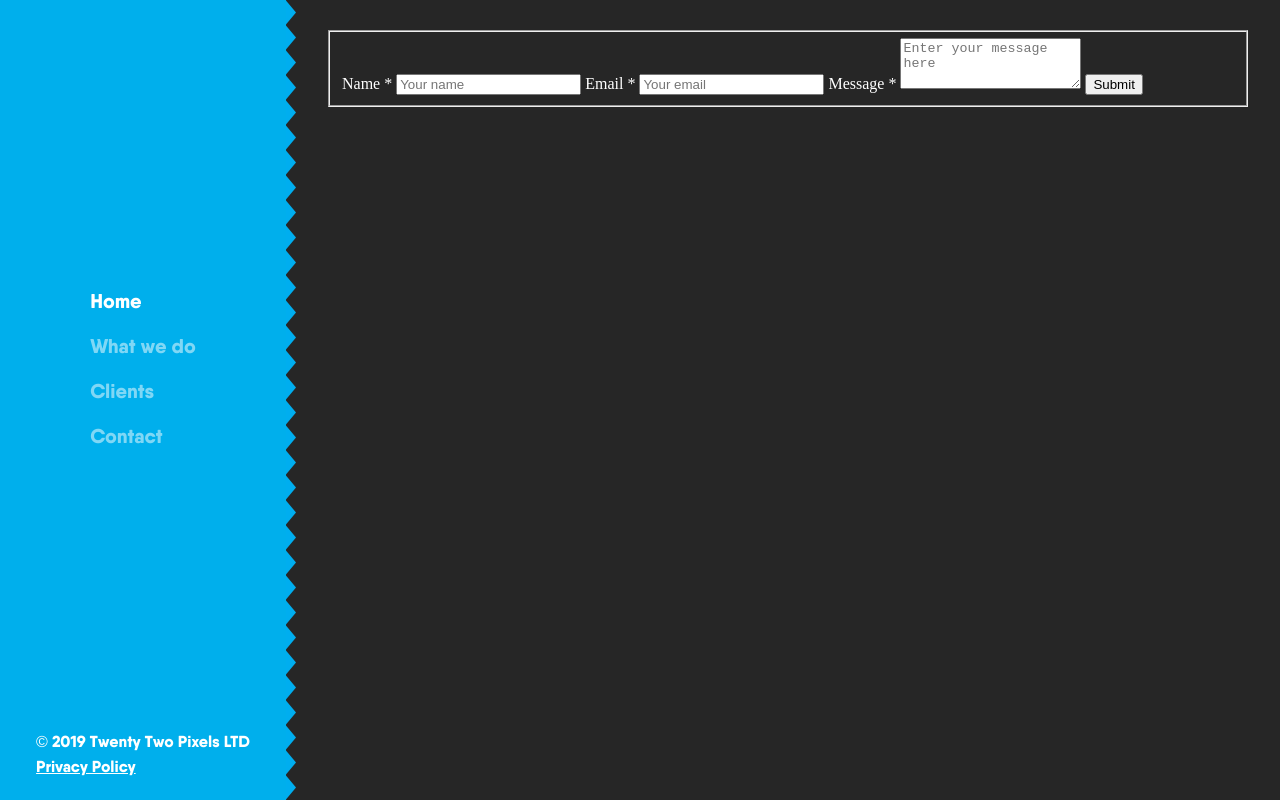
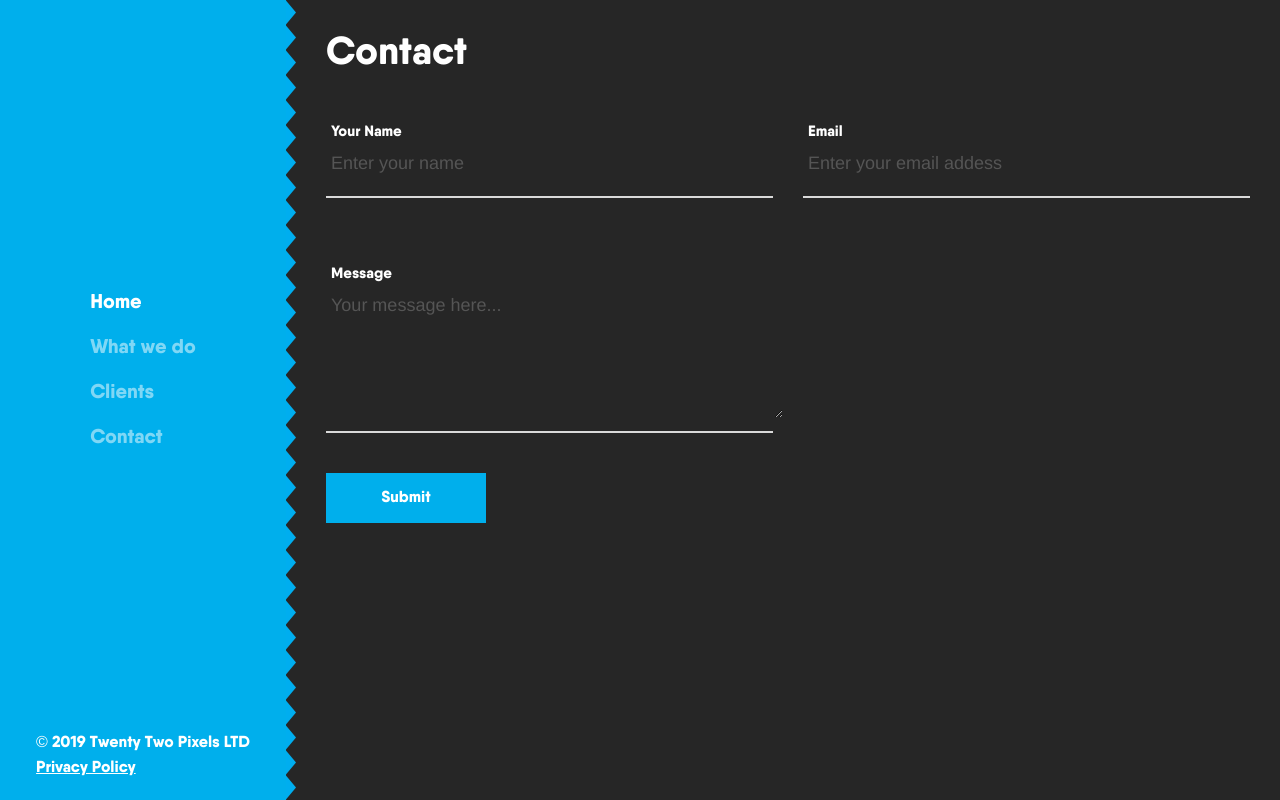
Before and after one commit to twenty-two-pixels/twenty-two-pixels, a Node server app: page /contact in a window 1280 px wide. Run offline with Node 20, Linux system fonts and the light colour scheme; style sheets or scripts are compiled from the project's sources.

Commit message:
WIP - Style form

```diff
--- a/scss/_typography.scss
+++ b/scss/_typography.scss
@@ -1,3 +1,5 @@
+@import "vars";
+
 @font-face {
   font-family: 'Qanelas Soft';
   src: url('/fonts/qanelassoft-extrabold.woff2') format('woff2'),
@@ -43,7 +45,8 @@ a {
 
 p,
 a,
-li {
+li,
+input {
   font-family: $main-font-family;
   line-height: 25px;
   margin: 0;
--- /dev/null
+++ b/scss/components/_form.scss
@@ -0,0 +1,193 @@
+@import "../vars";
+
+.ttp-form {
+  width: 100%;
+  display: flex;
+  flex-wrap: wrap;
+  justify-content: space-between;
+  padding-bottom: 68px;
+}
+
+.ttp-form-title {
+  display: block;
+  width: 100%;
+  font-family: $brand-font-family;
+  font-size: 39px;
+  line-height: 1.2;
+  text-align: left;
+  padding-bottom: 44px;
+}
+
+.ttp-wrap-input {
+  width: 100%;
+  position: relative;
+  border-bottom: 2px solid #d9d9d9;
+  padding-bottom: 13px;
+  margin-bottom: 65px;
+}
+
+.ttp-wrap-input {
+  width: calc((100% - 30px) / 2);
+}
+
+.ttp-label-input {
+  font-family: $brand-font-family;
+  font-size: 15px;
+  line-height: 1.5;
+  padding-left: 5px;
+}
+
+.ttp-input {
+  display: block;
+  width: 100%;
+  background: transparent;
+  font-family: $brand-font-family;
+  font-size: 18px;
+  line-height: 1.2;
+  padding: 0 5px;
+}
+
+.ttp-focus-input {
+  position: absolute;
+  display: block;
+  width: 100%;
+  height: 100%;
+  top: 0;
+  left: 0;
+  pointer-events: none;
+}
+
+.ttp-focus-input::before {
+  content: "";
+  display: block;
+  position: absolute;
+  bottom: -2px;
+  left: 0;
+  width: 0;
+  height: 2px;
+
+  transition: all 0.4s;
+
+  background: $brand-primary;
+}
+
+input.ttp-input {
+  color: $main-font-color;
+  font-family: $main-font-family;
+  height: 40px;
+  outline: none;
+  border: none;
+
+  &::-webkit-input-placeholder {
+    font-family: $main-font-family;
+    color: #555555;
+  }
+  &:-moz-placeholder {
+    font-family: $main-font-family;
+    color: #555555;
+  }
+  &::-moz-placeholder {
+    font-family: $main-font-family;
+    color: #555555;
+  }
+  &:-ms-input-placeholder {
+    font-family: $main-font-family;
+    color: #555555;
+  }
+
+  &:focus {
+    border-color: transparent !important;
+
+    &::-webkit-input-placeholder { color:transparent; }
+    &:-moz-placeholder { color:transparent; }
+    &::-moz-placeholder { color:transparent; }
+    &:-ms-input-placeholder { color:transparent; }
+  }
+}
+
+textarea.ttp-input {
+  color: $main-font-color;
+  font-family: $main-font-family;
+  min-height: 110px;
+  padding-top: 9px;
+  padding-bottom: 13px;
+  outline: none;
+  border: none;
+
+  &::-webkit-input-placeholder {
+    font-family: $main-font-family;
+    color: #555555;
+  }
+  &:-moz-placeholder {
+    font-family: $main-font-family;
+    color: #555555;
+  }
+  &::-moz-placeholder {
+    font-family: $main-font-family;
+    color: #555555;
+  }
+  &:-ms-input-placeholder {
+    font-family: $main-font-family;
+    color: #555555;
+  }
+
+  &:focus {
+    border-color: transparent !important;
+
+    &::-webkit-input-placeholder { color:transparent; }
+    &:-moz-placeholder { color:transparent; }
+    &::-moz-placeholder { color:transparent; }
+    &:-ms-input-placeholder { color:transparent; }
+  }
+}
+
+.ttp-input:focus + .ttp-focus-input::before {
+  width: 100%;
+}
+
+.has-val.ttp-input + .ttp-focus-input::before {
+  width: 100%;
+}
+
+.ttp-container-contact-form-btn {
+  width: 100%;
+  display: flex;
+  flex-wrap: wrap;
+  margin-top: -25px;
+}
+
+.ttp-form-btn {
+  outline: none !important;
+  border: none;
+  display: flex;
+  justify-content: center;
+  align-items: center;
+  padding: 0 20px;
+  min-width: 160px;
+  height: 50px;
+  background-color: $brand-primary;
+
+  font-family: $brand-font-family;
+  font-size: 16px;
+  color: #fff;
+  line-height: 1.2;
+
+  transition: all 0.4s;
+
+  &:hover {
+    cursor: pointer;
+  }
+}
+
+.ttp-form-btn i {
+  transition: all 0.4s;
+}
+
+.ttp-form-btn:hover {
+  background-color: #333333;
+  box-shadow: 0 10px 30px 0px rgba(51, 51, 51, 0.5);
+}
+
+.ttp-form-btn:hover i {
+  transform: translateX(10px);
+}
--- a/scss/components/_index.scss
+++ b/scss/components/_index.scss
@@ -3,3 +3,4 @@
 @import "nav";
 @import "main";
 @import "footer";
+@import "form";
--- a/views/contact.hbs
+++ b/views/contact.hbs
@@ -6,16 +6,37 @@
     {{#if isError}}
       <p>Whoops! Something went wrong. Please try again.</p>
     {{/if}}
-    <form id="contact-form" method="post" role="form">
-      <fieldset>
-        <label for="name">Name &#42;</label>
-        <input id="name" name="name" type="text" placeholder="Your name" required="required">
-        <label for="email">Email &#42;</label>
-        <input id="email" name="email" type="text" placeholder="Your email" required="required">
-        <label for="message">Message &#42;</label>
-        <textarea id="message" name="message" placeholder="Enter your message here" rows="3" required="required"></textarea>
-        <button type="submit">Submit</button>
-      </fieldset>
+    <form class="ttp-form validate-form" method="post" role="form">
+				<span class="ttp-form-title">
+					Contact
+				</span>
+
+      <div class="ttp-wrap-input ttp-wrap-input validate-input" data-validate="Name is required">
+        <label for="name" class="ttp-label-input">Your Name</label>
+        <input class="ttp-input" type="text" name="name" placeholder="Enter your name">
+        <span class="ttp-focus-input"></span>
+      </div>
+
+      <div class="ttp-wrap-input ttp-wrap-input validate-input" data-validate="Valid email is required: ex@abc.xyz">
+        <label for="email" class="ttp-label-input">Email</label>
+        <input class="ttp-input" type="text" name="email" placeholder="Enter your email addess">
+        <span class="ttp-focus-input"></span>
+      </div>
+
+      <div class="ttp-wrap-input validate-input" data-validate="Message is required">
+        <label for="message" class="ttp-label-input">Message</label>
+        <textarea class="ttp-input" name="message" placeholder="Your message here..."></textarea>
+        <span class="ttp-focus-input"></span>
+      </div>
+
+      <div class="ttp-container-contact-form-btn">
+        <button class="ttp-form-btn">
+						<span>
+							Submit
+							<i class="fa fa-long-arrow-right m-l-7" aria-hidden="true"></i>
+						</span>
+        </button>
+      </div>
     </form>
   </div>
 </main>
```
